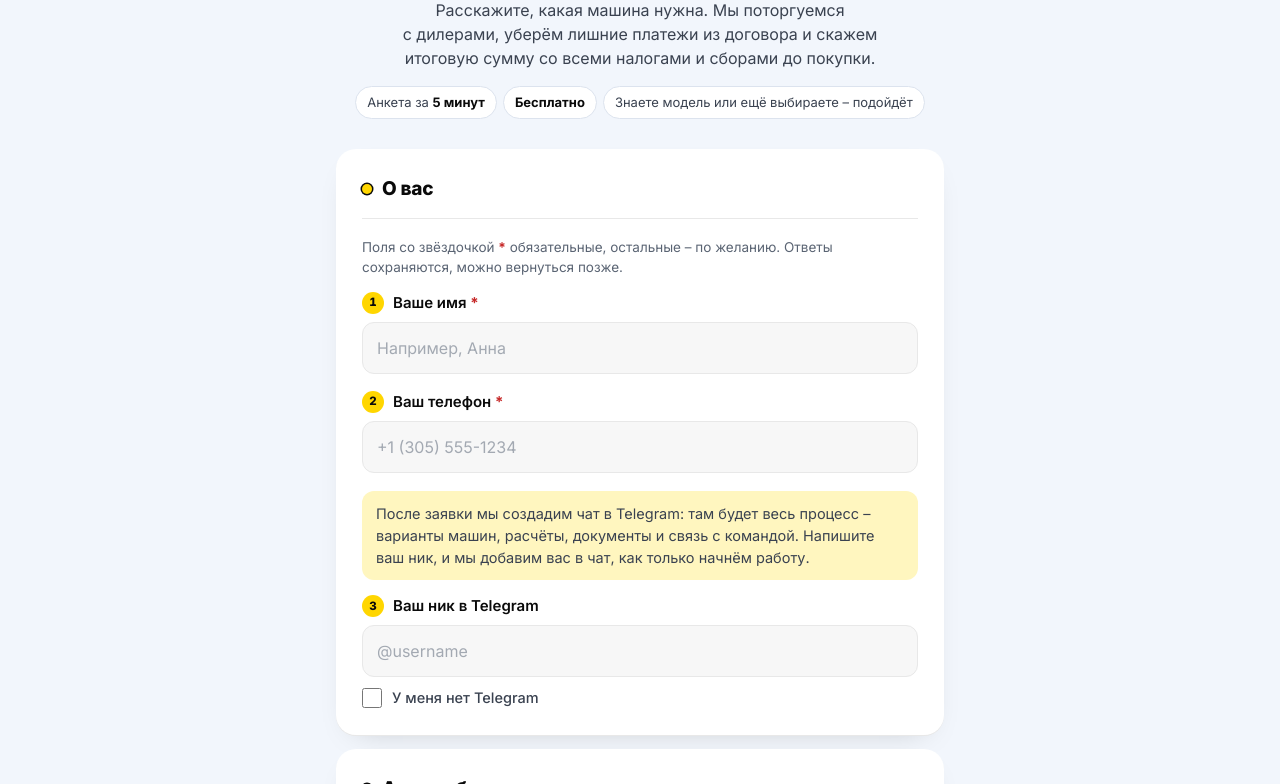
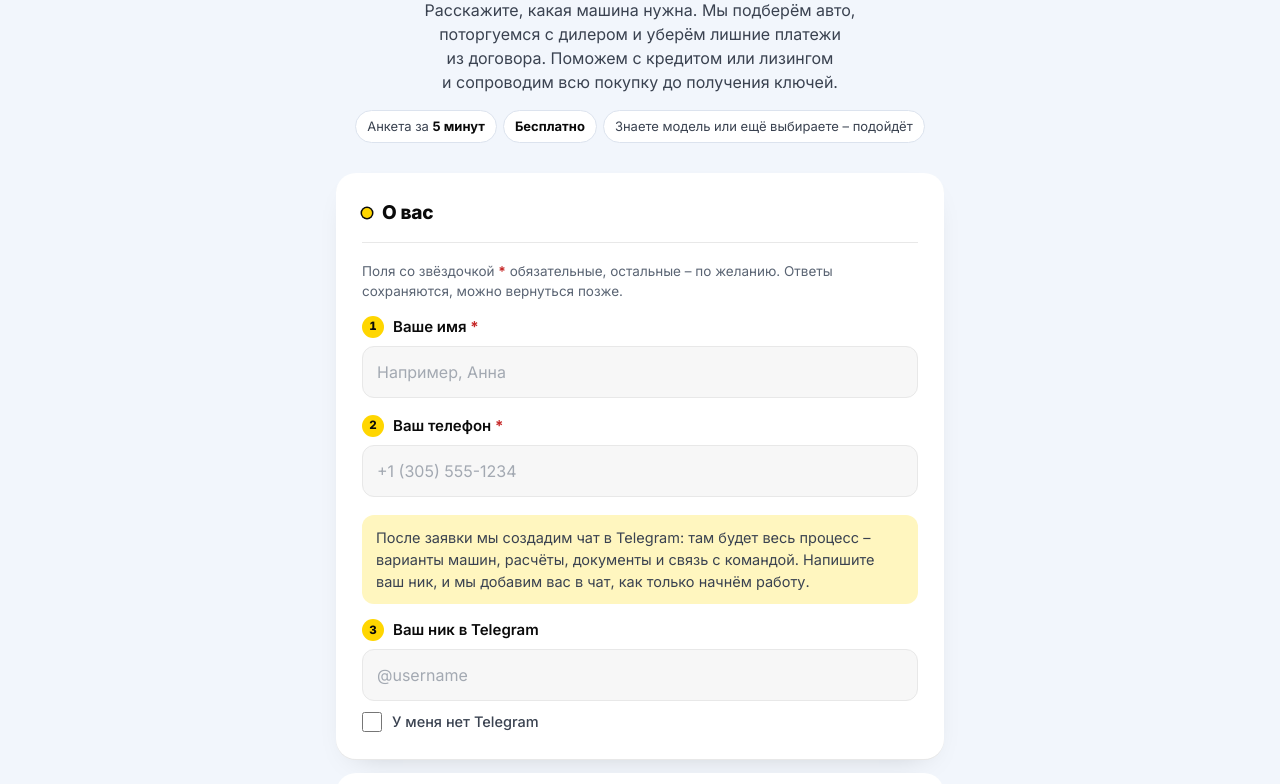
Before and after one commit to malinnikoff/auto, a plain HTML site: page zayavka/index.html in a window 1280 px wide. Shown: the part 316-1100 px from the top of the page. Drawn offline with Linux system fonts and the light colour scheme.

Commit message:
Подзаголовок: кредит/лизинг и сопровождение до получения ключей (сайт и анкета)
Co-Authored-By: Claude Opus 5.5 <noreply@anthropic.com>

```diff
--- a/zayavka/index.html
+++ b/zayavka/index.html
@@ -182,7 +182,7 @@
       <header class="top">
         <p class="kicker" id="kickerText">Покупка авто в&nbsp;США под&nbsp;ключ</p>
         <h1 id="pageTitle"><span class="h1-main">Заявка на&nbsp;покупку</span><span class="h1-accent">автомобиля</span></h1>
-        <p class="sub" id="subText">Расскажите, какая машина нужна. Мы поторгуемся с&nbsp;дилерами, уберём лишние платежи из&nbsp;договора и&nbsp;скажем итоговую сумму со&nbsp;всеми налогами и&nbsp;сборами до&nbsp;покупки.</p>
+        <p class="sub" id="subText">Расскажите, какая машина нужна. Мы подберём авто, поторгуемся с&nbsp;дилером и&nbsp;уберём лишние платежи из&nbsp;договора. Поможем с&nbsp;кредитом или лизингом и&nbsp;сопроводим всю покупку до&nbsp;получения ключей.</p>
         <div class="meta"><span>Анкета за&nbsp;<b>5&nbsp;минут</b></span><span><b>Бесплатно</b></span><span>Знаете модель или ещё выбираете – подойдёт</span></div>
       </header>
 
```
Also changed, not shown: index.html (+3 -3 lines).
